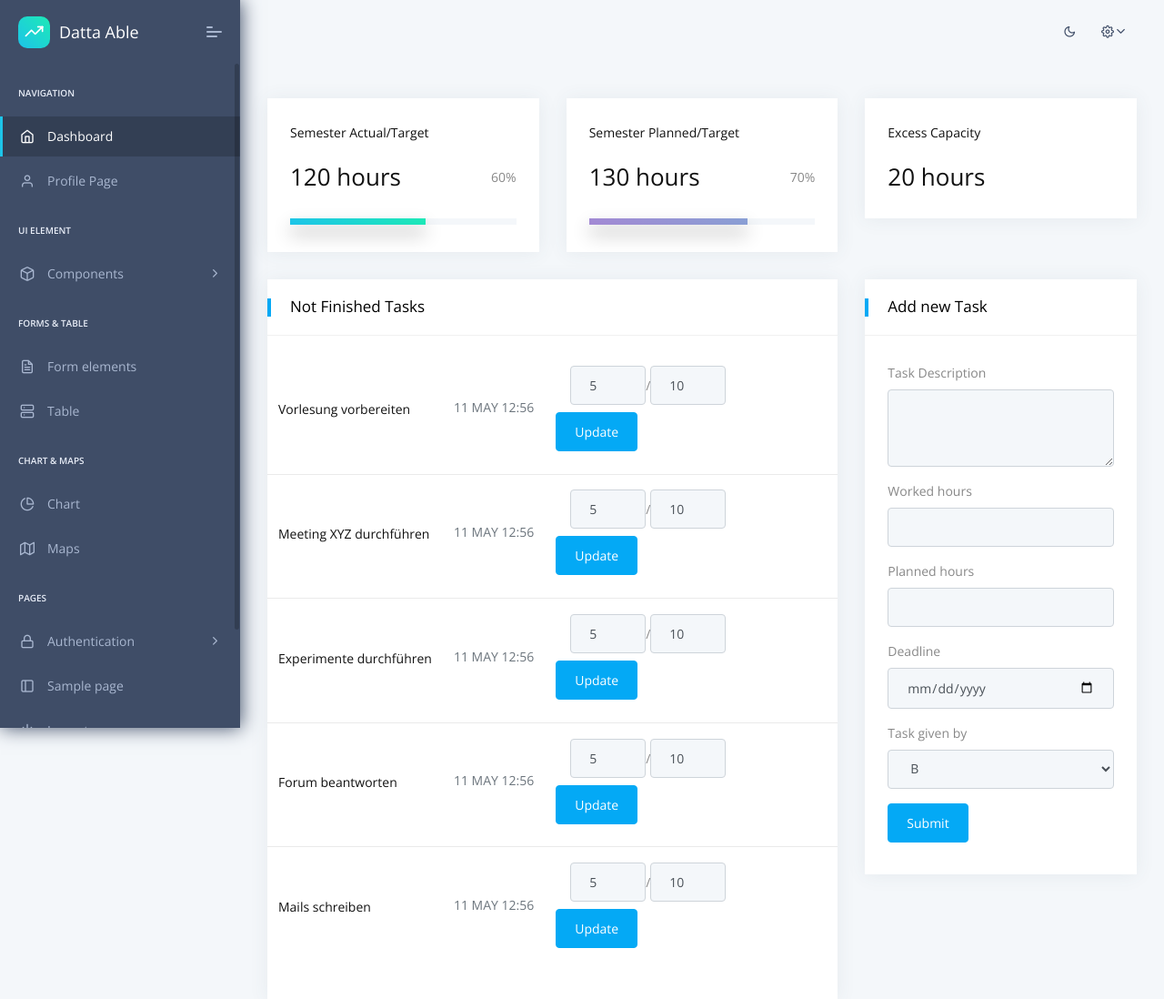
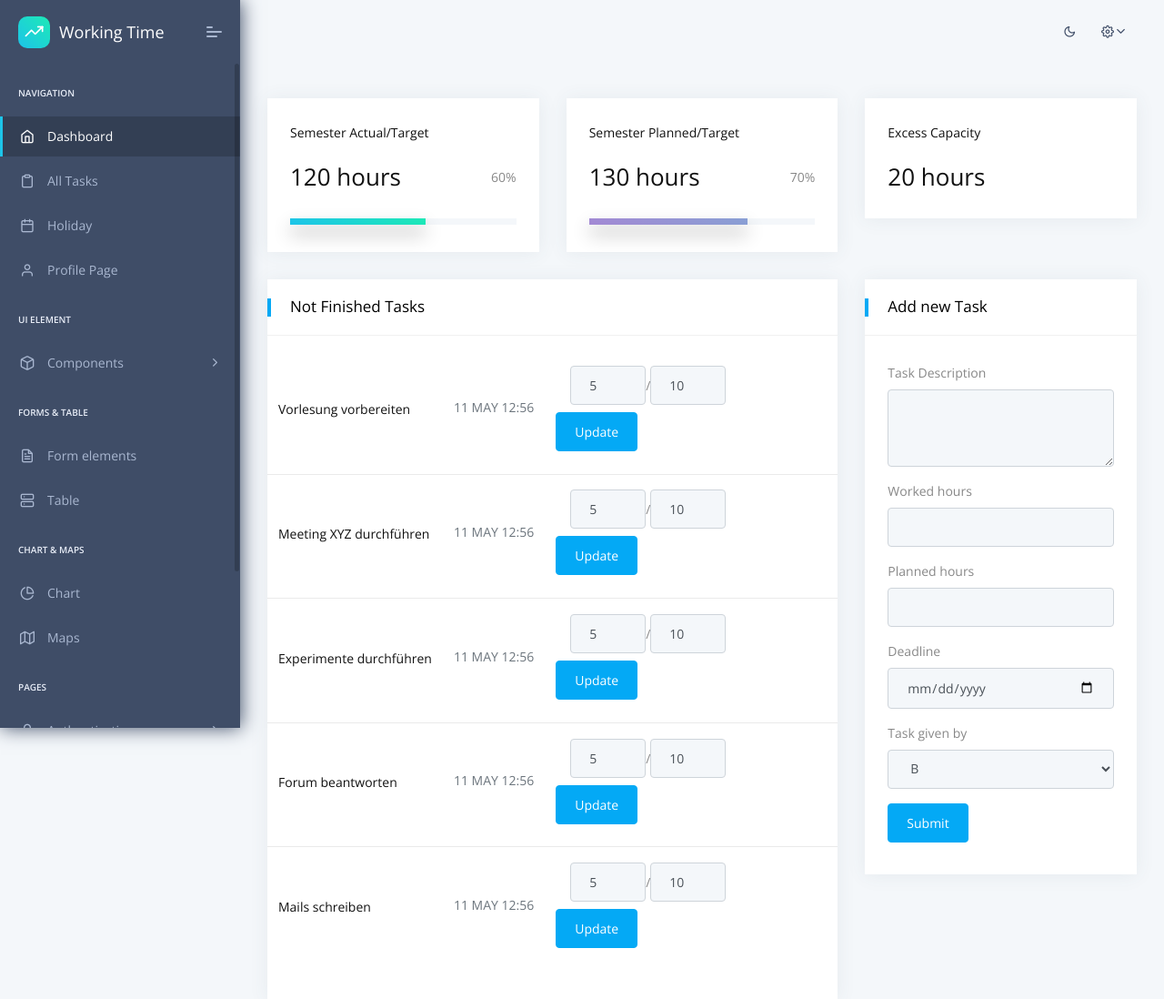
Before and after one commit to henrydatei/working-time-recording, a Django app: page / in a window 1280 px wide. Shown: the top 1098 px of the page at 91% size. Run offline with Django 3.2, Linux system fonts and the light colour scheme; the visitor is signed in with stand-in values (Sample User, id 1); some libraries are stand-ins or nearby versions.

Commit message:
Holiday + allTasks in Navigation

```diff
--- a/Website/apps/templates/includes/sidebar.html
+++ b/Website/apps/templates/includes/sidebar.html
@@ -6,7 +6,7 @@
                 <div class="b-bg">
                     <i class="feather icon-trending-up"></i>
                 </div>
-                <span class="b-title">Datta Able</span>
+                <span class="b-title">Working Time</span>
             </a>
             <a class="mobile-menu" id="mobile-collapse" href="javascript:"><span></span></a>
         </div>
@@ -19,6 +19,18 @@
                     class="nav-item {% if 'index' in segment %} active {% endif %}">
                     <a href="/" class="nav-link "><span class="pcoded-micon"><i class="feather icon-home"></i></span><span
                             class="pcoded-mtext">Dashboard</span></a>
+                </li>
+                <li data-username="All Tasks"
+                    class="nav-item {% if 'allTasks' in segment %} active {% endif %}">
+                    <a href="/allTasks.html" class="nav-link">
+                        <span class="pcoded-micon"><i class="feather icon-clipboard"></i></span>
+                            <span class="pcoded-mtext">All Tasks</span></a>
+                </li>
+                <li data-username="Holiday"
+                    class="nav-item {% if 'holiday' in segment %} active {% endif %}">
+                    <a href="/holiday.html" class="nav-link">
+                        <span class="pcoded-micon"><i class="feather icon-calendar"></i></span>
+                            <span class="pcoded-mtext">Holiday</span></a>
                 </li>
                 <li data-username="Profile Page"
                     class="nav-item {% if 'profile' in segment %} active {% endif %}">
--- a/Website/apps/templates/layouts/base-fullscreen.html
+++ b/Website/apps/templates/layouts/base-fullscreen.html
@@ -3,7 +3,7 @@
 
 <head>
     <title>
-        Django Datta Able - {% block title %}{% endblock %} | AppSeed
+        {% block title %}{% endblock %}
     </title>
     <!-- HTML5 Shim and Respond.js IE10 support of HTML5 elements and media queries -->
     <!-- WARNING: Respond.js doesn't work if you view the page via file:// -->
--- a/Website/apps/templates/layouts/base.html
+++ b/Website/apps/templates/layouts/base.html
@@ -3,7 +3,7 @@
 
 <head>
     <title>
-        Django Datta Able - {% block title %}{% endblock %} | AppSeed
+        {% block title %}{% endblock %}
     </title>
     <!-- HTML5 Shim and Respond.js IE11 support of HTML5 elements and media queries -->
     <!-- WARNING: Respond.js doesn't work if you view the page via file:// -->
```
